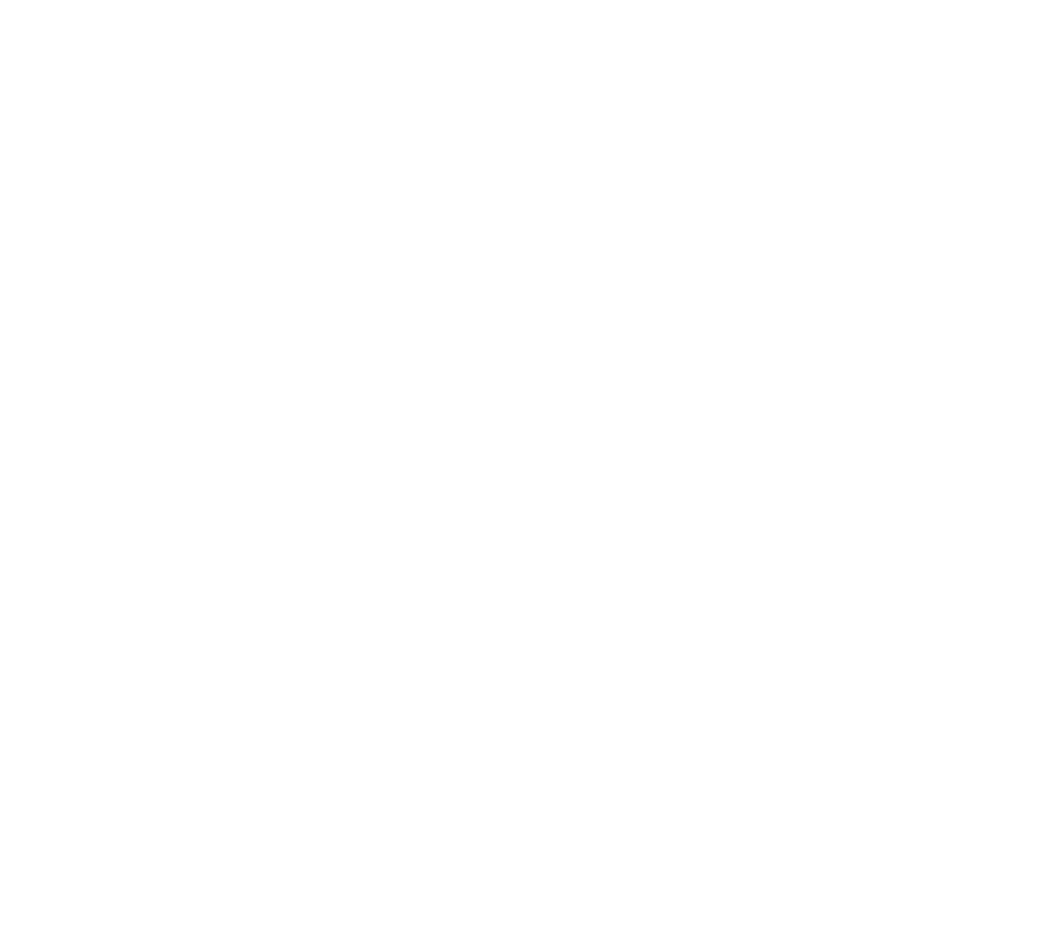
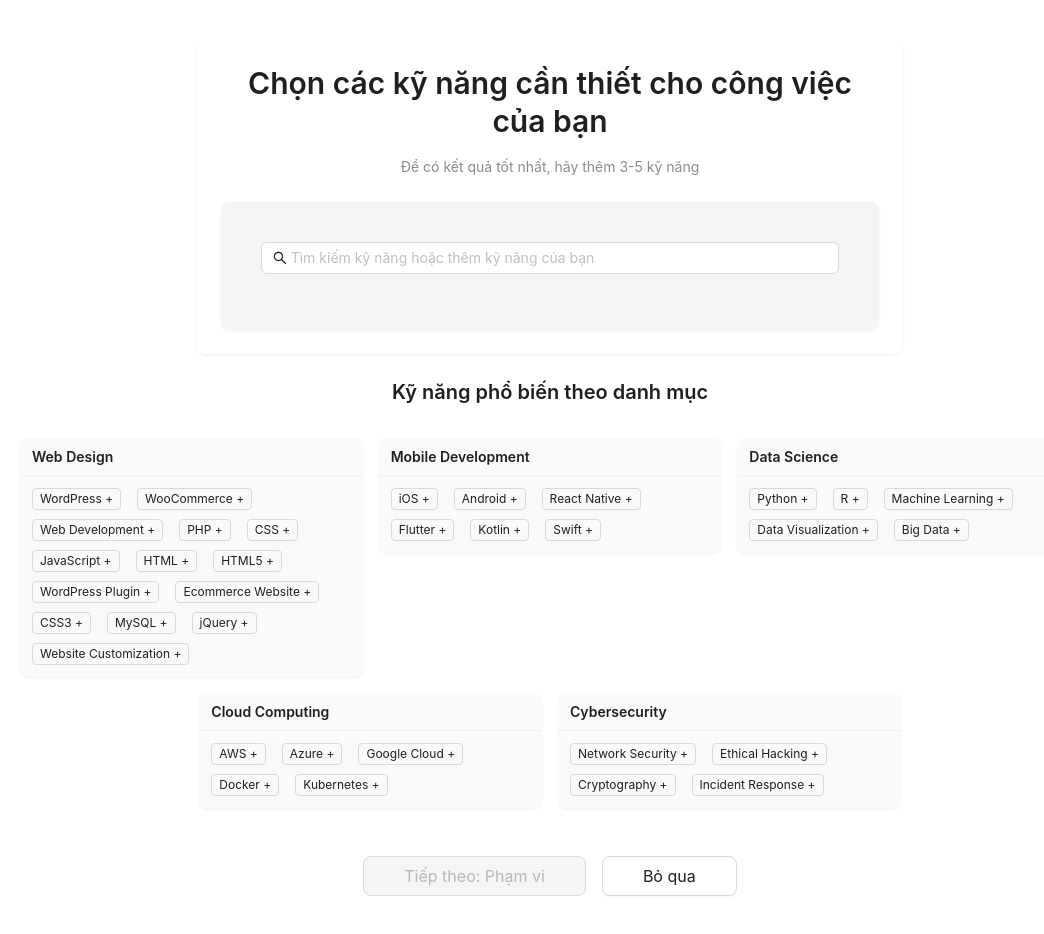
Before and after one commit to thanhtung795/freelancer, a React (Create React App) app in the folder FE/freelance/: page /SkillsSelector in a window 1280 px wide. Before the commit this address had no page. Shown: the whole page, without its empty margins (90-1134 px from the left). Before the commit the page ends 800 px from the top, so only its background shows below. Built offline with nearby package versions, Linux system fonts and the light colour scheme.

Commit message:
Pending Signup

```diff
--- a/FE/freelance/package.json
+++ b/FE/freelance/package.json
@@ -3,9 +3,9 @@
   "version": "0.1.0",
   "private": true,
   "dependencies": {
-    "@fortawesome/fontawesome-free": "^6.6.0",
     "@emotion/react": "^11.13.3",
     "@emotion/styled": "^11.13.0",
+    "@fortawesome/fontawesome-free": "^6.6.0",
     "@mui/material": "^6.1.0",
     "@testing-library/jest-dom": "^5.17.0",
     "@testing-library/react": "^13.4.0",
@@ -13,6 +13,7 @@
     "antd": "^5.20.6",
     "axios": "^1.7.7",
     "bootstrap": "^5.3.3",
+    "lucide-react": "^0.445.0",
     "react": "^18.3.1",
     "react-bootstrap": "^2.10.4",
     "react-dom": "^18.3.1",
--- a/FE/freelance/src/App.js
+++ b/FE/freelance/src/App.js
@@ -9,10 +9,10 @@ import { BrowserRouter, Routes, Route } from 'react-router-dom';
 import './App.css';
 import CandidatesTable from './component/CandidatesTable/CandidatesTable';
 import PersonalInfo from './component/SignUpInfo/PersonalInfo';
-import Specialization from './component/SignUpInfo/Specialization';
 import Experience from './component/SignUpInfo/Experience';
 import Description from './component/SignUpInfo/Description';
 import HomeFreelancer from './component/HomeFreelancer/HomeFreelancer';
+import SkillsSelector from './component/SignUpInfo/SkillsSelector';
 // const ExampleToast = ({ children }) => {
 //   const [show, toggleShow] = useState(true);
 //   return (
@@ -36,7 +36,7 @@ const App = () => (
         <Route path="/signUp" element={<SignUp />} />
         <Route path="/candidates" element={<CandidatesTable />} />
         <Route path="/personalInfo" element={<PersonalInfo/>} />
-        <Route path="/specialization" element={<Specialization/>} />
+        <Route path="/SkillsSelector" element={<SkillsSelector/>} />
         <Route path="/experience" element={<Experience/>} />
         <Route path="/description" element={<Description/>} />
         <Route path="/home-freelancer" element={<HomeFreelancer />} />
--- a/FE/freelance/src/component/SignUpInfo/Description.js
+++ b/FE/freelance/src/component/SignUpInfo/Description.js
@@ -1,12 +1,6 @@
 import React, { useState } from 'react';
 import { useNavigate } from 'react-router-dom';
-import {
-  TextField,
-  Button,
-  Typography,
-  Container,
-  Box,
-} from '@mui/material';
+import { Form, Button, Typography, Input } from 'antd';
 
 const Description = () => {
     const [description, setDescription] = useState('');
@@ -22,25 +16,21 @@ const Description = () => {
     };
 
   return (
-    <Container maxWidth="sm">
-      <Typography variant="h4" component="h1" gutterBottom>
-        Mô tả bản thân
-      </Typography>
-      <TextField
-        fullWidth
-        multiline
-        rows={10}
-        label="Mô tả (ít nhất 200 từ)"
-        value={description}
-        onChange={handleDescriptionChange}
-        margin="normal"
-      />
-      <Box mt={2}>
-        <Button variant="contained" color="primary" onClick={handleButtonClick}>
+    <Form layout="vertical">
+      <Typography.Title level={3}>Mô tả bản thân</Typography.Title>
+      <Form.Item label="Mô tả (ít nhất 200 từ)">
+        <Input.TextArea
+          rows={10}
+          value={description}
+          onChange={handleDescriptionChange}
+        />
+      </Form.Item>
+      <Form.Item>
+        <Button type="primary" onClick={handleButtonClick}>
           Hoàn thành
         </Button>
-      </Box>
-    </Container>
+      </Form.Item>
+    </Form>
   );
 };
 
--- /dev/null
+++ b/FE/freelance/src/component/SignUpInfo/SkillsSelector.js
@@ -0,0 +1,141 @@
+import React, { useState } from 'react';
+import { useNavigate } from 'react-router-dom';
+import { Button, Col, Input, Row, Space, Tag, Typography, Card } from 'antd';
+import { SearchOutlined } from '@ant-design/icons';
+
+const { Title, Text } = Typography;
+
+const skillCategories = {
+  'Web Design': ['WordPress', 'WooCommerce', 'Web Development', 'PHP', 'CSS', 'JavaScript', 'HTML', 'HTML5', 'WordPress Plugin', 'Ecommerce Website', 'CSS3', 'MySQL', 'jQuery', 'Website Customization'],
+  'Mobile Development': ['iOS', 'Android', 'React Native', 'Flutter', 'Kotlin', 'Swift'],
+  'Data Science': ['Python', 'R', 'Machine Learning', 'Data Visualization', 'Big Data'],
+  'Cloud Computing': ['AWS', 'Azure', 'Google Cloud', 'Docker', 'Kubernetes'],
+  'Cybersecurity': ['Network Security', 'Ethical Hacking', 'Cryptography', 'Incident Response']
+};
+
+const SkillsSelector = () => {
+  const [selectedSkills, setSelectedSkills] = useState([]);
+  const [searchTerm, setSearchTerm] = useState('');
+  const navigate = useNavigate();
+
+  const handleSkillToggle = (skill) => {
+    setSelectedSkills(prev =>
+      prev.includes(skill)
+        ? prev.filter(s => s !== skill)
+        : [...prev, skill]
+    );
+  };
+
+  const filteredSkills = Object.entries(skillCategories).reduce((acc, [category, skills]) => {
+    const filtered = skills.filter(skill =>
+      skill.toLowerCase().includes(searchTerm.toLowerCase())
+    );
+    if (filtered.length > 0) {
+      acc[category] = filtered;
+    }
+    return acc;
+  }, {});
+
+  return (
+    <Space direction="vertical" size="large" style={{ display: 'flex', padding: '24px' }}>
+      <Row justify="center">
+        <Col xs={24} sm={20} md={16}>
+          <Card title={false} bordered={false}>
+            <Title level={2} style={{ textAlign: 'center', marginBottom: '16px' }}>Chọn các kỹ năng cần thiết cho công việc của bạn</Title>
+            <Text type="secondary" style={{ display: 'block', textAlign: 'center', marginBottom: '24px' }}>
+              Để có kết quả tốt nhất, hãy thêm 3-5 kỹ năng
+            </Text>
+            <Card bordered={false} style={{ backgroundColor: '#f5f5f5', padding: '16px' }}>
+              <Space wrap style={{ marginBottom: '16px' }}>
+                {selectedSkills.map(skill => (
+                  <Tag
+                    key={skill}
+                    closable
+                    onClose={() => handleSkillToggle(skill)}
+                    color="blue"
+                  >
+                    {skill}
+                  </Tag>
+                ))}
+              </Space>
+              <Input
+                placeholder="Tìm kiếm kỹ năng hoặc thêm kỹ năng của bạn"
+                value={searchTerm}
+                onChange={(e) => setSearchTerm(e.target.value)}
+                prefix={<SearchOutlined />}
+                style={{ marginBottom: '16px' }}
+                allowClear
+              />
+            </Card>
+          </Card>
+        </Col>
+      </Row>
+
+      <Row justify="center" gutter={[16, 16]}>
+        <Col xs={24}>
+          <Title level={4} style={{ textAlign: 'center', marginBottom: '16px' }}>Kỹ năng phổ biến theo danh mục</Title>
+        </Col>
+        {Object.entries(filteredSkills).map(([category, skills]) => (
+          <Col xs={24} sm={12} md={8} key={category}>
+            <Card
+              title={<Text strong>{category}</Text>}
+              size="small"
+              bordered={false}
+              style={{ borderRadius: '8px', backgroundColor: '#fafafa' }}
+            >
+              <Space wrap>
+                {skills.map(skill => (
+                  <Tag
+                  key={skill}
+                  color={selectedSkills.includes(skill) ? 'blue' : 'default'}
+                    style={{ cursor: 'pointer', transition: 'all 0.3s' }}
+                    onClick={() => handleSkillToggle(skill)}
+                    onMouseEnter={(e) => e.target.style.borderColor = '#1890ff'}
+                    onMouseLeave={(e) => e.target.style.borderColor = selectedSkills.includes(skill) ? '#1890ff' : '#d9d9d9'}
+                  >
+                    {skill} {selectedSkills.includes(skill) ? '✓' : '+'}
+                  </Tag>
+                ))}
+              </Space>
+            </Card>
+          </Col>
+        ))}
+      </Row>
+
+      <Row justify="center" style={{ marginTop: '24px' }}>
+        <Col>
+          <Space size="middle">
+            {/* Nút "Tiếp theo" */}
+            <Button
+              type="primary"
+              onClick={() => navigate('/experience')}
+              size="large"
+              style={{
+                borderRadius: '8px',
+                padding: '0 40px',
+              }}
+              disabled={selectedSkills.length === 0}
+            >
+              Tiếp theo: Phạm vi
+            </Button>
+
+            {/* Nút "Bỏ qua" */}
+            <Button
+              type="default"
+              onClick={() => navigate('/experience')}
+              size="large"
+              style={{
+                borderRadius: '8px',
+                padding: '0 40px',
+              }}
+            >
+              Bỏ qua
+            </Button>
+          </Space>
+        </Col>
+      </Row>
+    </Space>
+  );
+};
+
+export default SkillsSelector;
--- a/FE/freelance/src/component/SignUpInfo/Specialization.js
+++ /dev/null
@@ -1,84 +0,0 @@
-import React, { useState } from 'react';
-import { useNavigate } from 'react-router-dom';
-import {
-  TextField,
-  Button,
-  Typography,
-  Container,
-  Box,
-  FormControl,
-  InputLabel,
-  Select,
-  MenuItem,
-  Checkbox,
-  FormGroup,
-  FormControlLabel,
-} from '@mui/material';
-
-const Specialization = () => {
-  const history = useNavigate();
-  const [specialization, setSpecialization] = useState('');
-  const [skills, setSkills] = useState([]);
-
-  const handleSpecializationChange = (e) => {
-    setSpecialization(e.target.value);
-    setSkills([]);
-  };
-
-  const handleSkillChange = (e) => {
-    const { value, checked } = e.target;
-    if (checked) {
-      setSkills([...skills, value]);
-    } else {
-      setSkills(skills.filter(skill => skill !== value));
-    }
-  };
-
-  const handleNext = () => {
-    // Xử lý lưu dữ liệu
-    history('/experience');
-  };
-
-  return (
-    <Container maxWidth="sm">
-      <Typography variant="h4" component="h1" gutterBottom>
-        Chọn chuyên ngành và kỹ năng
-      </Typography>
-      <FormControl fullWidth margin="normal">
-        <InputLabel>Chuyên ngành</InputLabel>
-        <Select value={specialization} onChange={handleSpecializationChange}>
-          <MenuItem value="webdev">Web Development</MenuItem>
-          <MenuItem value="mobiledev">Mobile Development</MenuItem>
-          <MenuItem value="design">Design</MenuItem>
-        </Select>
-      </FormControl>
-      {specialization && (
-        <FormGroup>
-          <Typography variant="h6" gutterBottom>
-            Kỹ năng
-          </Typography>
-          {specialization === 'webdev' && (
-            <>
-              <FormControlLabel
-                control={<Checkbox onChange={handleSkillChange} value="react" />}
-                label="React"
-              />
-              <FormControlLabel
-                control={<Checkbox onChange={handleSkillChange} value="nodejs" />}
-                label="Node.js"
-              />
-            </>
-          )}
-          {/* Thêm các kỹ năng cho các chuyên ngành khác */}
-        </FormGroup>
-      )}
-      <Box mt={2}>
-        <Button variant="contained" color="primary" onClick={handleNext}>
-          Tiếp theo
-        </Button>
-      </Box>
-    </Container>
-  );
-};
-
-export default Specialization;
```
Also changed, not shown: FE/freelance/src/component/SignUpInfo/Experience.js (+31 -49 lines), FE/freelance/src/component/SignUpInfo/PersonalInfo.js (+19 -43 lines), 1 other file (tests, documents, lock files or other folders).
